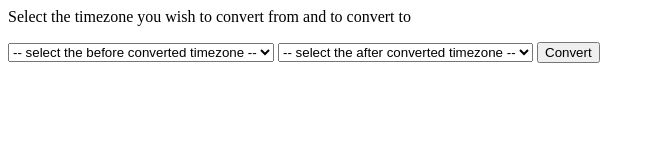
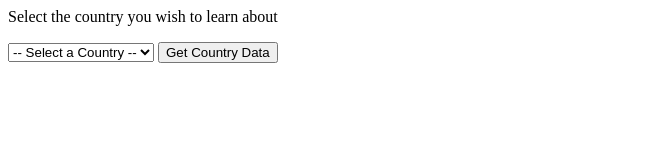
Before and after one commit to bryanyeap/APIMashUp, a plain HTML site: page index.html in a window 1280 px wide. Shown: the whole page, without its empty margins (0-655 px from the left). Drawn offline with Linux system fonts and the light colour scheme.

Commit message:
Update index.html

```diff
--- a/index.html
+++ b/index.html
@@ -1,28 +1,21 @@
 <html>
 
   <head>
-    <title>Time Converter and Random Pic</title>
+    <title>Country Info</title>
     <script src="index.js"></script>
   </head>
 
   <body>
-    <p>Select the timezone you wish to convert from and to convert to</p>
+    <p>Select the country you wish to learn about</p>
 
     <select>
-      <option disabled selected value> -- select the before converted timezone -- </option>
-      <option value="EST">EST</option>
-      <option value="PST">PST</option>
-      <option value="MST">MST</option>
+      <option disabled selected value> -- Select a Country -- </option>
+      <option value="USA">USA</option>
+      <option value="Costa Rica">Costa Rica</option>
+      <option value="Spain">Spain</option>
     </select>
 
-     <select>
-      <option disabled selected value> -- select the after converted timezone -- </option>
-      <option value="EST">EST</option>
-      <option value="PST">PST</option>
-      <option value="MST">MST</option>
-    </select>
-
-    <button id="convertBttn">Convert</button>
+    <button id="bttn">Get Country Data</button>
 
     <div id="apiStuff">
     </div>
```
